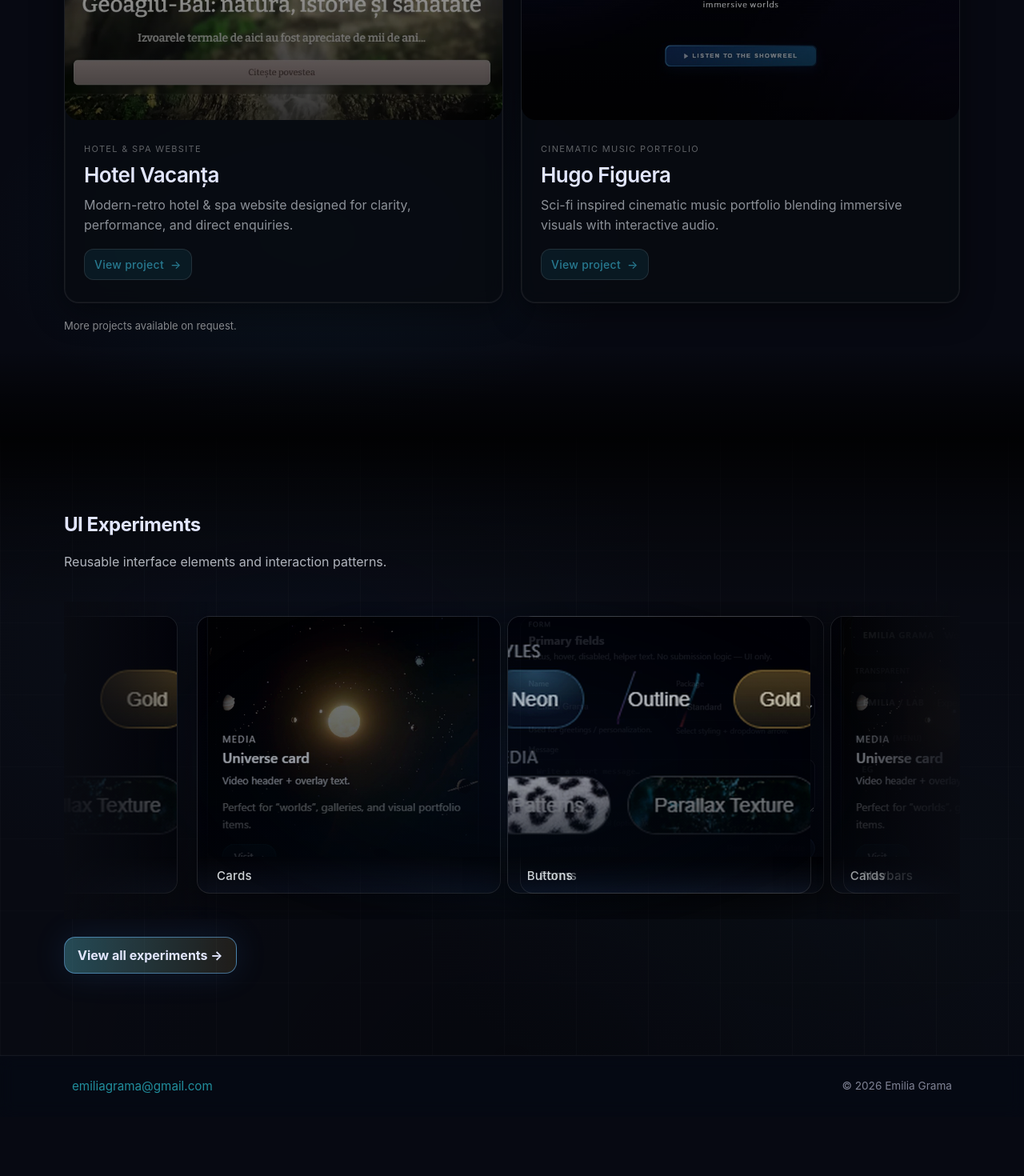
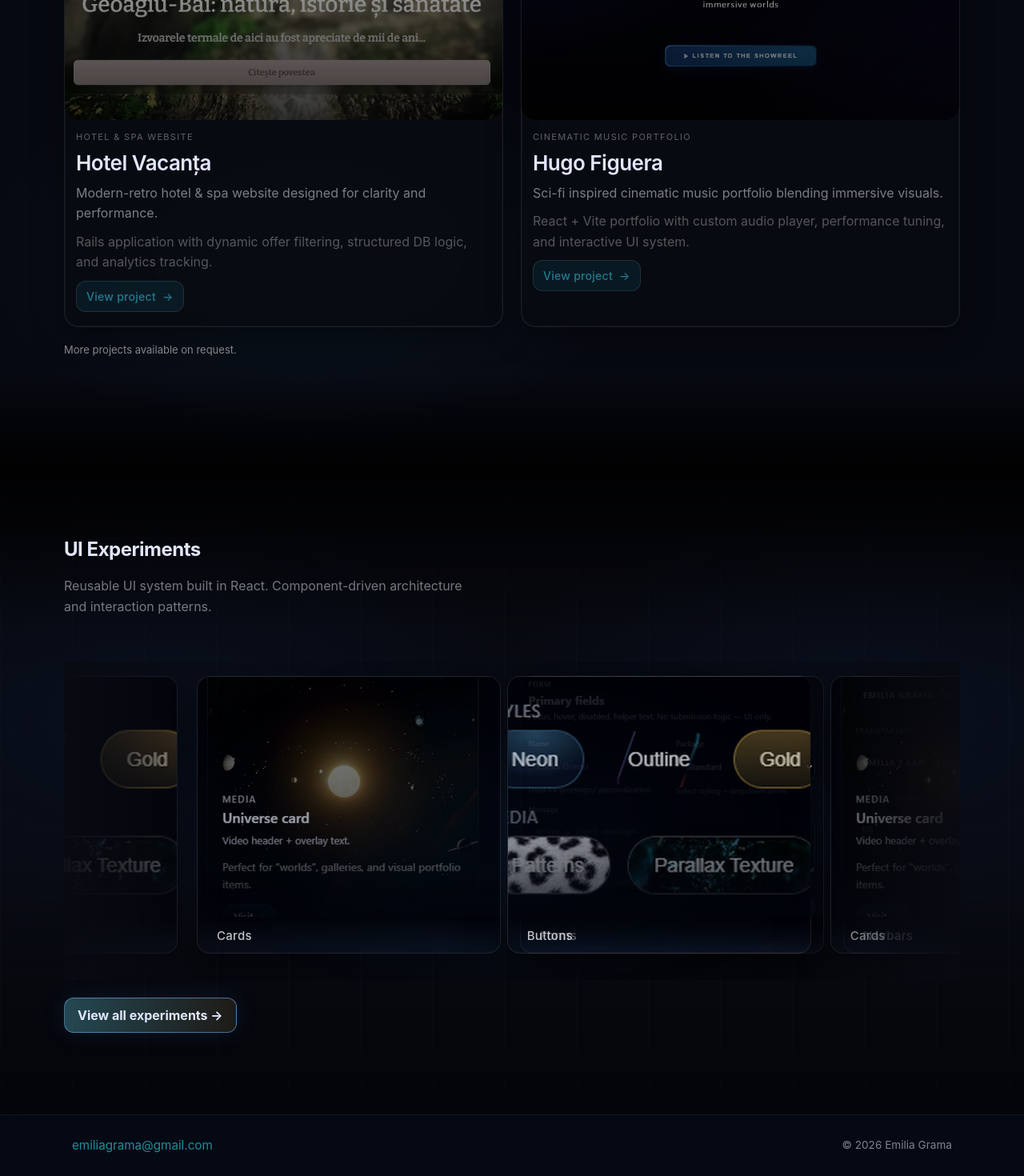
Before and after one commit to emiliagrama/emilia-grama-site, a React (Vite) app: page / in a window 1280 px wide. Shown: the part 1314-2784 px from the top of the page at 80% size. Before the commit the page ends 2710 px from the top, so only its background shows below. Built offline with nearby package versions, Linux system fonts and the light colour scheme.

Commit message:
Refine components carousel hierarchy and overlays

```diff
--- a/src/pages/Home.jsx
+++ b/src/pages/Home.jsx
@@ -153,7 +153,7 @@ useEffect(() => {
           </p>
 
           <div className="heroActions">
-            <a className="btn btnGold" href="#projects">
+            <a className="btn btnBlue" href="#projects">
               View my work
             </a>
             <a className="btn" href="/components">
@@ -182,8 +182,10 @@ useEffect(() => {
                 <p className="projectKicker">Hotel & Spa Website</p>
                 <h3 className="projectTitle">Hotel Vacanța</h3>
                 <p className="projectDesc">
-                  Modern-retro hotel & spa website designed for clarity,
-                  performance, and direct enquiries.
+                  Modern-retro hotel & spa website designed for clarity and
+                  performance.
+                </p>
+                <p className="projectDesc2"> Rails application with dynamic offer filtering, structured DB logic, and analytics tracking.
                 </p>
 
                 <div className="projectActions">
@@ -208,8 +210,9 @@ useEffect(() => {
                 <p className="projectKicker">Cinematic Music Portfolio</p>
                 <h3 className="projectTitle">Hugo Figuera</h3>
                 <p className="projectDesc">
-                  Sci-fi inspired cinematic music portfolio blending immersive visuals
-                  with interactive audio.
+                  Sci-fi inspired cinematic music portfolio blending immersive visuals.
+                </p>
+                <p className="projectDesc2">React + Vite portfolio with custom audio player, performance tuning, and interactive UI system.
                 </p>
 
                 <div className="projectActions">
@@ -239,7 +242,8 @@ useEffect(() => {
 
           <header className="componentsHeader">
             <h2>UI Experiments</h2>
-            <p>Reusable interface elements and interaction patterns.</p>
+            <p className="sectionLead">
+              Reusable UI system built in React. Component-driven architecture and interaction patterns.</p>
           </header>
 
           <div
@@ -290,11 +294,10 @@ useEffect(() => {
               </div>
             </div>
               {/* 🔥 THIS MUST BE HERE */}
-  <div className="componentsFog" aria-hidden="true" />
-          </div>
-
+            <div className="componentsFog" aria-hidden="true" />
+            </div>
           <div className="componentsCTA">
-            <a className="btn btnGold" href="/components">
+            <a className="btn btnBlue" href="/components">
               View all experiments →
             </a>
           </div>
--- a/src/styles/homepage.css
+++ b/src/styles/homepage.css
@@ -147,14 +147,24 @@
 .btn{
   display:inline-flex;
   align-items:center;
-  padding: 12px 16px;
-  border-radius: 14px;
+  padding: 11px 16px;
+  border-radius: 12px;
   border: 1px solid var(--stroke);
   background: rgba(255,255,255,.04);
   font-weight: 700;
+    transition:
+    transform 180ms cubic-bezier(0.4, 0, 0.2, 1),
+    box-shadow 180ms cubic-bezier(0.4, 0, 0.2, 1),
+    background 200ms ease,
+    border-color 200ms ease;
+    box-shadow: 0 6px 18px rgba(0, 0, 0, 0.568);
+}
+.btn:hover {
+  transform: translateY(-2px);
+  box-shadow: 0 8px 24px rgba(0, 0, 0, 0.35);
 }
 
-.btnGold{
+.btnBlue{
   border-color: rgba(107, 182, 244, 0.55);
   background: linear-gradient(90deg, rgba(107, 223, 244, 0.3), rgba(244,200,107,.10));
 }
@@ -297,7 +307,7 @@
 
 /* Text content */
 .projectBody {
-  padding: 28px 24px 28px;
+  padding: 13px 14px 18px;
 }
 
 .projectKicker {
@@ -318,12 +328,17 @@
 }
 
 .projectDesc {
-  margin: 0 0 16px;
+  margin: 0 0 10px;
   color: var(--muted);
-  max-width: 55ch;
-  opacity: .78;
+  max-width: 60ch;
+  opacity: .68;
 }
-
+.projectDesc2 {
+  margin: 0 0 10px;
+  color: rgba(202, 197, 197, 0.6);
+  max-width: 60ch;
+  opacity: .68;
+}
 /* Link */
 .projectActions {
   display: flex;
@@ -361,7 +376,7 @@
 }
 
 /* =========================
-   COMPONENTS SECTION (Auto-glide)
+   COMPONENTS SECTION
    ========================= */
 
 .componentsSection{
@@ -383,9 +398,9 @@
   pointer-events:none;
   z-index:0;
   background:
-    radial-gradient(900px 520px at 28% 35%, rgba(24,55,95,0.09), transparent 60%),
-    radial-gradient(900px 520px at 82% 72%, rgba(20,60,75,0.06), transparent 62%),
-    radial-gradient(1200px 700px at 50% 100%, rgba(0,0,0,0.26), transparent 55%);
+    radial-gradient(800px 450px at 15% 40%, rgba(10, 20, 40, 0.55), transparent 60%),
+    radial-gradient(800px 450px at 85% 40%, rgba(10, 20, 40, 0.55), transparent 60%),
+    linear-gradient(to bottom, rgba(0,0,0,0.55), transparent 35%, transparent 65%, rgba(0,0,0,0.55));
 }
 
 .componentsSection::after{
@@ -394,7 +409,7 @@
   left:0; right:0; top:-1px;
   height: 220px;
   pointer-events:none;
-  z-index: 0;
+  z-index:0;
   background: linear-gradient(
     to bottom,
     rgba(0,0,0,0.85) 0%,
@@ -418,103 +433,105 @@
   margin-top: 10px;
 }
 
-/* viewport */
+/* =========================
+   Carousel viewport
+   ========================= */
+
 .componentsScroll{
   position: relative;
   overflow: hidden;
   padding: 18px 0 32px;
+  /* you removed mask-image to avoid jumps – keep it removed */
   -webkit-mask-image: none !important;
   mask-image: none !important;
+
+  /* important: creates stable stacking for spotlight + cards + fog */
+  isolation: isolate;
 }
 
-/* spotlight behind cards */
-.componentsScroll::before {
-  content: "";
-  position: absolute;
-  inset: 0;
-  pointer-events: none;
-  background: radial-gradient(
-    600px 260px at 50% 55%,
-    rgba(61,132,224,0.06),
-    transparent 70%
-  );
+/* spotlight behind cards (your current look) */
+.componentsScroll::before{
+  content:"";
+  position:absolute;
+  inset:-40px 0 -60px 0;
+  pointer-events:none;
+  background: radial-gradient(900px 280px at 50% 55%, rgba(61,132,224,.10), transparent 65%);
   z-index: 0;
 }
 
-/* rAF owns transform; keep track clean */
+/* Track: rAF owns transform */
 .componentsTrack{
+  position: relative;
+  z-index: 1; /* above spotlight */
   display: flex;
   width: max-content;
-  gap: 0; /* IMPORTANT: seam is handled by set padding */
+  gap: 0; /* seam spacing handled by .componentsSet padding-right */
   will-change: transform;
   transform: translate3d(0,0,0);
   animation: none !important;
   transition: none !important;
-  position: relative;
-  z-index: 1;
-}
-/* keep the carousel clean */
-.componentsScroll {
-  position: relative;
-  overflow: hidden;
 }
 
-/* fog overlay (no mask-image, no layout impact) */
+/* spacing inside each set */
+.componentsSet{
+  display: flex;
+  flex-wrap: nowrap;
+  gap: 24px;
+  padding-right: 24px; /* seam spacing between last and first */
+  box-sizing: content-box;
+}
+
+/* fog overlay (keeps your vibe, no layout impact) */
 .componentsFog{
   position: absolute;
   inset: 0;
   pointer-events: none;
-  z-index: 5; /* above cards */
-  background:
-    linear-gradient(to right,
-      rgba(9,11,18,0.95) 0%,
-      rgba(9,11,18,0.65) 6%,
-      rgba(9,11,18,0.00) 16%,
-      rgba(9,11,18,0.00) 84%,
-      rgba(9,11,18,0.65) 94%,
-      rgba(9,11,18,0.95) 100%
+  z-index: 2; /* above cards */
+  background: linear-gradient(to right,
+      rgba(9,11,18,0.92) 0%,
+      rgba(9,11,18,0.62) 7%,
+      rgba(9,11,18,0.00) 18%,
+      rgba(9,11,18,0.00) 82%,
+      rgba(9,11,18,0.62) 93%,
+      rgba(9,11,18,0.92) 100%
     );
 }
 
-/* optional: add a soft vignette glow so it feels intentional */
+/* optional tiny soft glow (very subtle, doesn’t change vibe) */
 .componentsFog::after{
   content:"";
   position:absolute;
   inset:-30px;
   background: radial-gradient(70% 90% at 50% 50%, rgba(61,132,224,0.06), transparent 60%);
   filter: blur(10px);
-  opacity: 0.8;
-}
-/* spacing model */
-.componentsSet{
-  display: flex;
-  flex-wrap: nowrap;
-  gap: 24px;           /* spacing between cards */
-  padding-right: 24px; /* seam spacing between last and first */
-  box-sizing: content-box;
+  opacity: 0.7;
 }
 
-/* card sizing */
+/* =========================
+   Cards (unchanged)
+   ========================= */
+
 .componentCard{
   flex: 0 0 380px;
-  padding: 0;
+  height: auto;
+  padding: 0px;
   border-radius: 16px;
-  overflow: hidden;
+  background: radial-gradient(140% 120% at 20% 0%, rgba(10, 10, 10, 0.07), rgba(14, 13, 13, 0.035) 55%, rgba(255,255,255,0.02) 100%);
   border: 1px solid rgba(255,255,255,.10);
-  background: radial-gradient(140% 120% at 20% 0%, rgba(10, 10, 10, 0.07), rgba(14, 13, 13, 0.035) 55%, rgba(255,255,255,0.02) 100%);
   box-shadow: 0 18px 60px rgba(0,0,0,.50);
   display: flex;
   flex-direction: column;
   justify-content: space-between;
   transition: transform 220ms ease, border-color 220ms ease, box-shadow 220ms ease;
+  overflow: hidden;
 }
 
-/* preview */
 .componentPreview{
   position: relative;
   width: 100%;
   height: 300px;
   overflow: hidden;
+  border-radius: 0;
 }
 
 .componentPreview::after{
@@ -536,28 +553,23 @@
   width: 100%;
   height: 100%;
   object-fit: cover;
-  display: block;
   opacity: .85;
   filter: saturate(1.05) contrast(1.05);
   transition: transform 220ms ease, opacity 200ms ease, filter 200ms ease;
 }
 
-.componentCard:hover .componentPreview img{
-  opacity: 1;
-  filter: saturate(1.15) contrast(1.12);
-  transform: scale(1.02);
-}
 
 .componentCardContent{
   padding: 1px 10px;
   background: linear-gradient(
     to top,
-    rgba(7, 22, 53, 0.14),
-    rgba(2, 3, 7, 0.92)
-  );}
+    rgba(7, 22, 53, 0.205),
+    rgb(2, 3, 7)
+  );
+}
 
 .componentCard h3{
-  color: rgba(237,241,243,0.88);
+  color: rgba(237,241,243,.82);
   font-size: 15px;
   font-weight: 500;
   letter-spacing: .3px;
@@ -566,17 +578,26 @@
 
 .componentCard:hover,
 .componentCard:focus-within{
-  transform: translateY(-4px) scale(1.02);
   border-color: rgba(61,132,224,.28);
   box-shadow: 0 26px 85px rgba(0,0,0,.58), inset 0 1px 0 rgba(255,255,255,.08);
 }
 
-/* reduced motion */
+/* CTA (unchanged) */
+.componentsCTA{
+  margin-top: 22px;
+  display: flex;
+  justify-content: flex-start;
+}
+
+.componentsCTA .btn{ box-shadow: 0 0 28px rgba(61,132,224,0.12); }
+.componentsCTA .btn:hover{ box-shadow: 0 0 38px rgba(61,132,224,0.18); }
+
+/* Reduced motion */
 @media (prefers-reduced-motion: reduce){
   .componentsTrack{ transform: none !important; }
 }
 
-/* Mobile: native swipe (disable rAF in JS too) */
+/* Mobile: native swipe */
 @media (max-width: 860px){
   .componentsScroll{
     overflow-x: auto;
@@ -584,25 +605,9 @@
     scroll-snap-type: x mandatory;
     padding-bottom: 18px;
   }
-
   .componentsTrack{ transform: none !important; }
-
   .componentCard{ scroll-snap-align: start; }
   .componentsCTA{ justify-content: center; }
-}
-
-.componentsCTA{
-  margin-top: 22px;
-  display: flex;
-  justify-content: flex-start;
-}
-
-.componentsCTA .btn{
-  box-shadow: 0 0 42px rgba(61,132,224,0.14);
-}
-
-.componentsCTA .btn:hover{
-  box-shadow: 0 0 52px rgba(61,132,224,0.20);
 }
 /* =========================
    HERO TITLE ANIMATION
```
